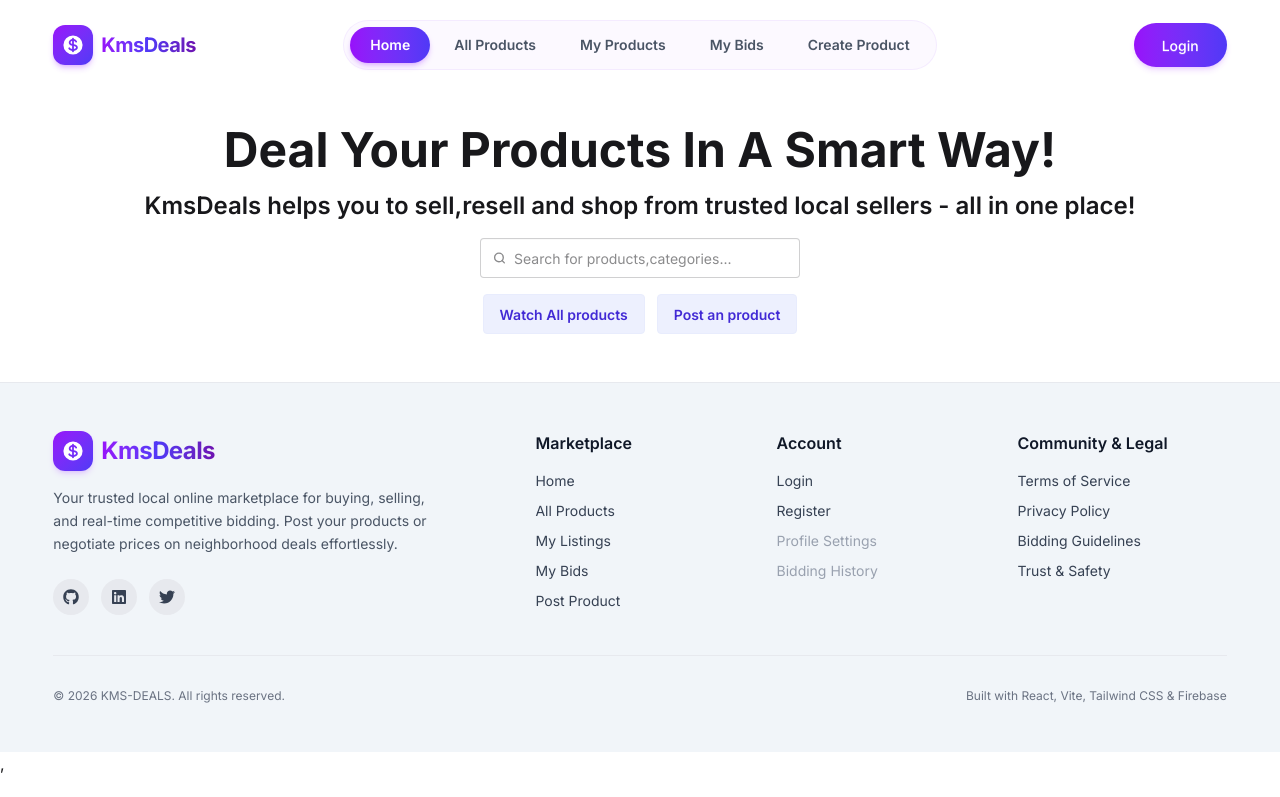
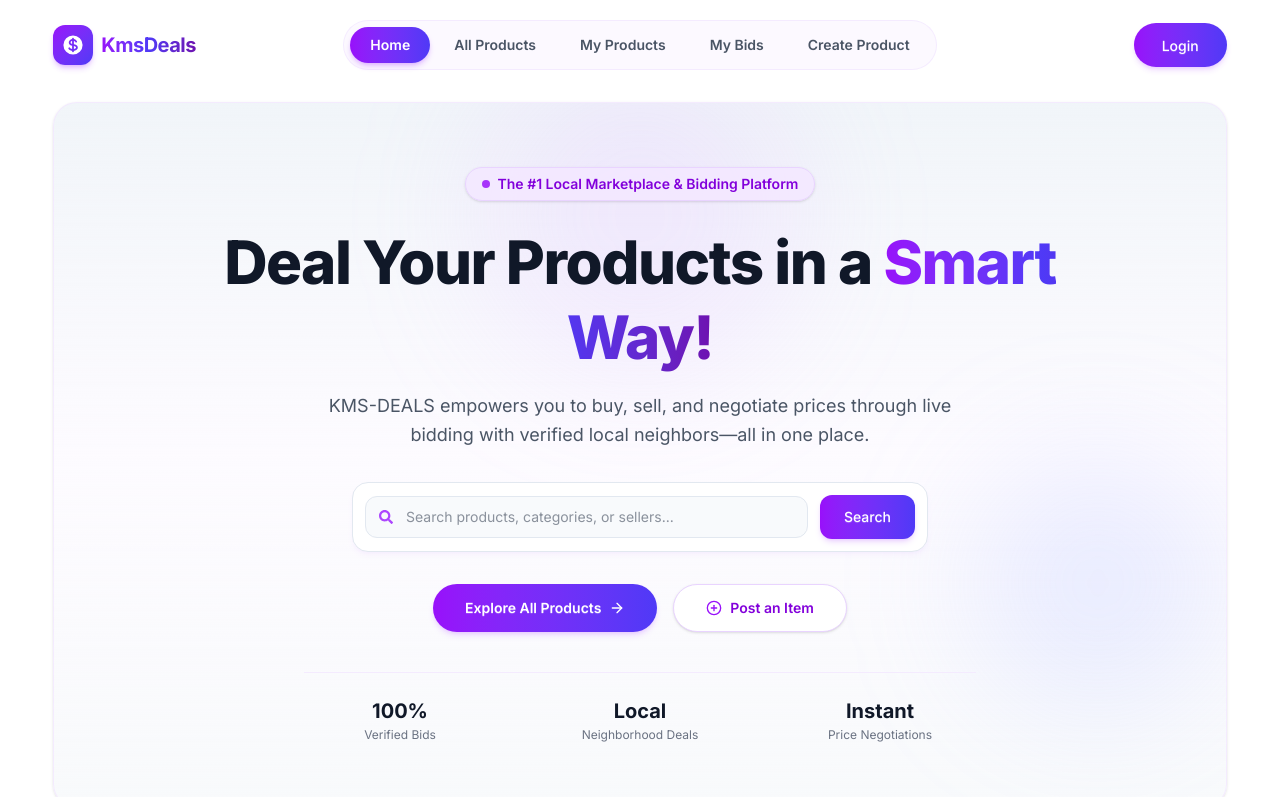
Before and after one commit to kmsmahi/kms-Deals-Full-Stack-Project-1-Clients, a React (Vite) app: page / in a window 1280 px wide. Shown: the top 797 px of the page. Built offline with nearby package versions, Linux system fonts and the light colour scheme.

Commit message:
banner updated

```diff
--- a/src/Componenets/Banner.jsx
+++ b/src/Componenets/Banner.jsx
@@ -1,34 +1,150 @@
-import React from 'react';
+import React, { useState } from 'react';
+import { Link } from 'react-router';
+import { motion } from 'framer-motion';
+import { FaSearch } from 'react-icons/fa';
+import { FiArrowRight, FiPlusCircle } from 'react-icons/fi';
 
 const Banner = () => {
-    return (
-        <div className='flex flex-col gap-4 justify-center items-center mt-12'>
-            <h1 className='text-5xl font-bold'>Deal Your Products In A Smart Way!</h1>
-            <p className='text-2xl font-semibold'>KmsDeals helps you to sell,resell and shop from trusted local sellers - all in one place!</p>
+  const [searchQuery, setSearchQuery] = useState('');
 
+  const handleSearchSubmit = (e) => {
+    e.preventDefault();
+  };
 
-            <label className="input">
-            <svg className="h-[1em] opacity-50" xmlns="http://www.w3.org/2000/svg" viewBox="0 0 24 24">
-            <g
-            strokeLinejoin="round"
-            strokeLinecap="round"
-            strokeWidth="2.5"
-            fill="none"
-            stroke="currentColor"
-    >
-           <circle cx="11" cy="11" r="8"></circle>
-           <path d="m21 21-4.3-4.3"></path>
-           </g>
-           </svg>
-           <input type="search" required placeholder="Search for products,categories..." />
-</label>
+  return (
+    /* Outer section uses the exact same container width as Navbar */
+    <section className="w-11/12 mx-auto max-w-7xl my-6">
+      {/* Hero Card Container */}
+      <div className="relative overflow-hidden rounded-3xl bg-gradient-to-b from-slate-100 via-purple-50/40 to-slate-50 border border-purple-100/80 shadow-sm py-12 sm:py-16 px-6 lg:px-12">
 
-           <div className='flex gap-3'>
-            <button className="btn btn-soft btn-primary">Watch All products</button>
-            <button className="btn btn-soft btn-primary">Post an product</button>
-           </div>
+        {/* Background Blur Orbs (Constrained within card) */}
+        <div className="absolute -top-12 left-1/2 -translate-x-1/2 w-80 h-80 bg-purple-300/20 rounded-full blur-3xl pointer-events-none -z-0" />
+        <div className="absolute top-1/2 right-0 w-64 h-64 bg-indigo-300/20 rounded-full blur-3xl pointer-events-none -z-0" />
+
+        <div className="relative z-10 max-w-4xl mx-auto flex flex-col items-center text-center">
+
+          {/* Top Badge */}
+          <motion.div
+            initial={{ opacity: 0, y: -15 }}
+            animate={{ opacity: 1, y: 0 }}
+            transition={{ duration: 0.5 }}
+            className="inline-flex items-center gap-2 px-4 py-1.5 rounded-full bg-purple-100/90 border border-purple-200 text-purple-700 text-xs sm:text-sm font-semibold mb-6 shadow-sm"
+          >
+            <span className="flex h-2 w-2 rounded-full bg-purple-600 animate-pulse" />
+            The #1 Local Marketplace & Bidding Platform
+          </motion.div>
+
+          {/* Main Heading */}
+          <motion.h1
+            initial={{ opacity: 0, y: 20 }}
+            animate={{ opacity: 1, y: 0 }}
+            transition={{ duration: 0.6, delay: 0.1 }}
+            className="text-3xl sm:text-5xl lg:text-6xl font-extrabold tracking-tight text-gray-900 leading-tight"
+          >
+            Deal Your Products in a{' '}
+            <span className="bg-gradient-to-r from-purple-600 via-indigo-600 to-purple-800 bg-clip-text text-transparent">
+              Smart Way!
+            </span>
+          </motion.h1>
+
+          {/* Subtitle */}
+          <motion.p
+            initial={{ opacity: 0, y: 20 }}
+            animate={{ opacity: 1, y: 0 }}
+            transition={{ duration: 0.6, delay: 0.2 }}
+            className="mt-4 text-base sm:text-lg text-gray-600 max-w-2xl font-normal leading-relaxed"
+          >
+            KMS-DEALS empowers you to buy, sell, and negotiate prices through live bidding with verified local neighbors—all in one place.
+          </motion.p>
+
+          {/* Search Bar Input */}
+          <motion.div
+            initial={{ opacity: 0, scale: 0.95 }}
+            animate={{ opacity: 1, scale: 1 }}
+            transition={{ duration: 0.5, delay: 0.3 }}
+            className="w-full max-w-xl mt-8"
+          >
+            <form
+              onSubmit={handleSearchSubmit}
+              className="flex flex-col sm:flex-row items-center justify-between gap-3 bg-white p-3 rounded-2xl border border-slate-200 shadow-md shadow-purple-500/5"
+            >
+              <div className="relative w-full">
+                <FaSearch className="absolute left-3.5 top-1/2 -translate-y-1/2 text-purple-500 text-sm" />
+                <input
+                  type="text"
+                  placeholder="Search products, categories, or sellers..."
+                  value={searchQuery}
+                  onChange={(e) => setSearchQuery(e.target.value)}
+                  className="w-full pl-10 pr-4 py-2.5 rounded-xl text-sm bg-slate-50 border border-slate-200 text-slate-800 focus:outline-none focus:ring-2 focus:ring-purple-600 focus:bg-white transition-all"
+                />
+              </div>
+
+              <motion.button
+                whileHover={{ scale: 1.02 }}
+                whileTap={{ scale: 0.98 }}
+                type="submit"
+                className="w-full sm:w-auto btn border-none bg-gradient-to-r from-purple-600 to-indigo-600 hover:from-purple-700 hover:to-indigo-700 text-white rounded-xl px-6 min-h-0 h-11 text-sm font-medium shadow-md shadow-purple-500/20 whitespace-nowrap"
+              >
+                Search
+              </motion.button>
+            </form>
+          </motion.div>
+
+          {/* Action Buttons */}
+          <motion.div
+            initial={{ opacity: 0, y: 20 }}
+            animate={{ opacity: 1, y: 0 }}
+            transition={{ duration: 0.6, delay: 0.4 }}
+            className="flex flex-col sm:flex-row items-center justify-center gap-4 mt-8 w-full sm:w-auto"
+          >
+            <Link to="/all-products" className="w-full sm:w-auto">
+              <motion.button
+                whileHover={{ scale: 1.03 }}
+                whileTap={{ scale: 0.97 }}
+                className="w-full sm:w-auto btn border-none bg-gradient-to-r from-purple-600 to-indigo-600 hover:from-purple-700 hover:to-indigo-700 text-white rounded-full px-8 min-h-0 h-12 text-sm font-semibold shadow-md shadow-purple-500/20 flex items-center justify-center gap-2"
+              >
+                <span>Explore All Products</span>
+                <FiArrowRight className="w-4 h-4" />
+              </motion.button>
+            </Link>
+
+            <Link to="/create-product" className="w-full sm:w-auto">
+              <motion.button
+                whileHover={{ scale: 1.03 }}
+                whileTap={{ scale: 0.97 }}
+                className="w-full sm:w-auto btn bg-white hover:bg-purple-50 border border-purple-200 text-purple-700 rounded-full px-8 min-h-0 h-12 text-sm font-semibold shadow-sm flex items-center justify-center gap-2"
+              >
+                <FiPlusCircle className="w-4 h-4 text-purple-600" />
+                <span>Post an Item</span>
+              </motion.button>
+            </Link>
+          </motion.div>
+
+          {/* Quick Stats Footer inside Hero Card */}
+          <motion.div
+            initial={{ opacity: 0 }}
+            animate={{ opacity: 1 }}
+            transition={{ duration: 0.8, delay: 0.5 }}
+            className="grid grid-cols-3 gap-6 sm:gap-12 mt-10 pt-6 border-t border-purple-100/80 w-full max-w-2xl text-center"
+          >
+            <div>
+              <p className="text-lg sm:text-xl font-bold text-gray-900">100%</p>
+              <p className="text-xs text-gray-500 mt-0.5">Verified Bids</p>
+            </div>
+            <div>
+              <p className="text-lg sm:text-xl font-bold text-gray-900">Local</p>
+              <p className="text-xs text-gray-500 mt-0.5">Neighborhood Deals</p>
+            </div>
+            <div>
+              <p className="text-lg sm:text-xl font-bold text-gray-900">Instant</p>
+              <p className="text-xs text-gray-500 mt-0.5">Price Negotiations</p>
+            </div>
+          </motion.div>
+
         </div>
-    );
+      </div>
+    </section>
+  );
 };
 
 export default Banner;
```
